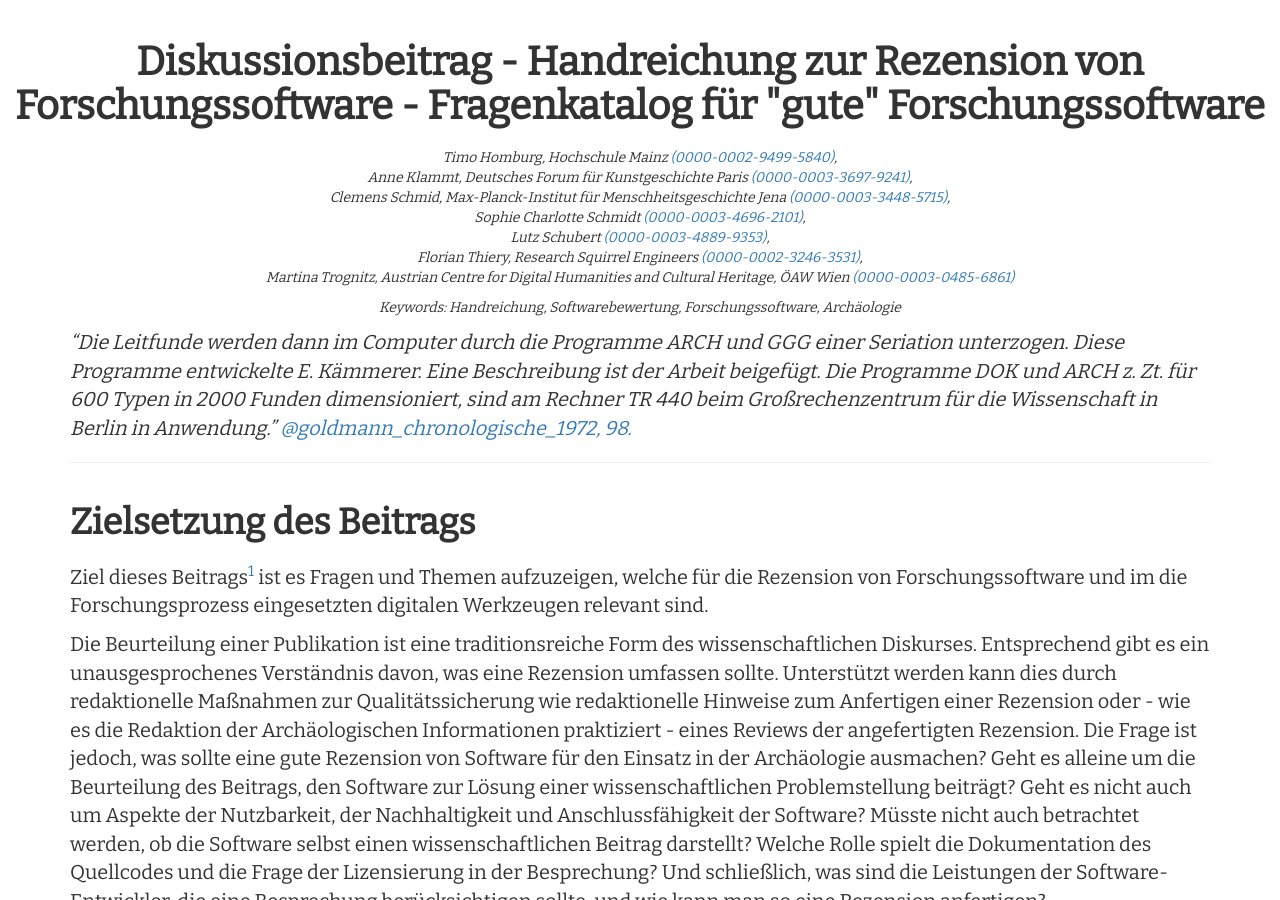
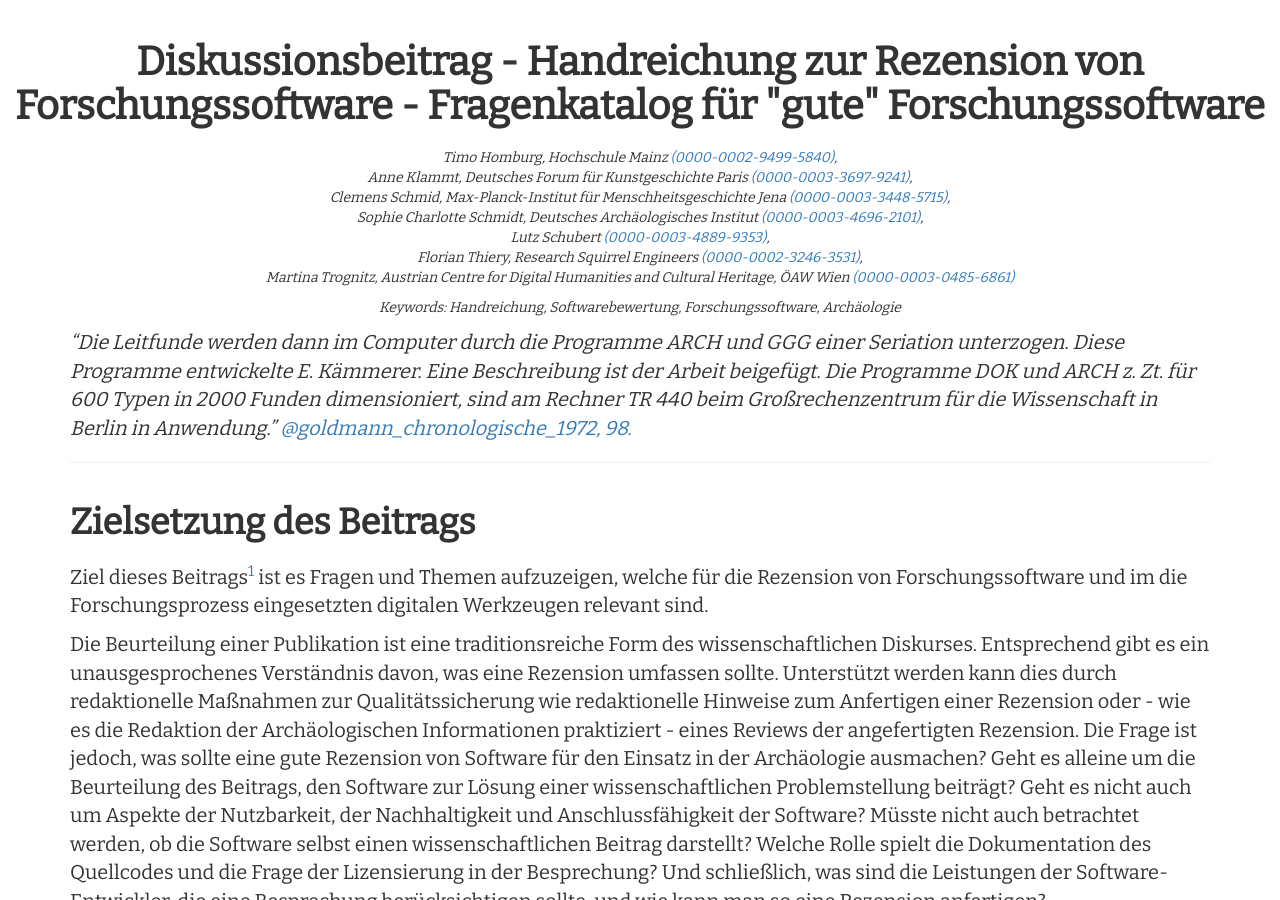
Before and after one commit to Research-Squirrel-Engineers/Impuls_SoftwareRezensionen_DGUF, a Jekyll site: the page built from Draft.md, in a window 1280 px wide and 900 px high. Built offline with Jekyll 4.4.1, drawn with Linux system fonts in a browser that asks for light colours; nearby versions of some CDN libraries.

Commit message:
Update Draft.md
affiliation sophie

```diff
--- a/Draft.md
+++ b/Draft.md
@@ -23,7 +23,7 @@ author:
     bio: "Clemens Schmid studierte Prähistorische, Historische und Naturwissenschaftliche Archäologie und Informatik in Tübingen und Kiel. Nach Studienabschluss arbeitete er mit computerbasierter Datenanalyse in verschiedenen archäologischen Forschungsprojekten an der Universität Kiel, dem Römisch-Germanischen Zentralmuseum in Mainz und der Universität Bern. Im Augenblick ist er für ein Promotionsprojekt zur quantitativen Nachhersage von Mobilitätsverhalten mit genetischen und historisch-linguistischen Daten in der Abteilung für Archäogenetik des Max-Planck-Instituts für Menschheitsgeschichte in Jena beschäftigt."
   -
     name: Sophie Charlotte Schmidt
-    affiliation:
+    affiliation: Deutsches Archäologisches Institut
     orcid: 0000-0003-4696-2101
   -
     name: Lutz Schubert
```
